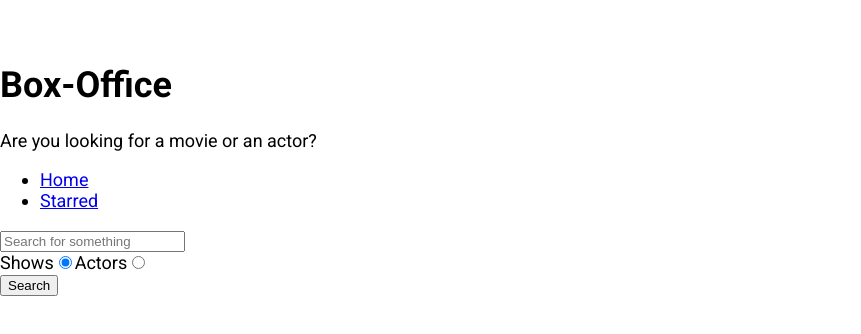
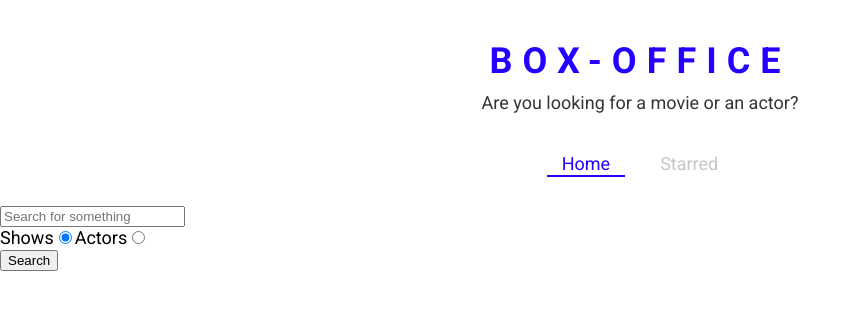
Before and after one commit to KRamBalaji/box-office, a React (Create React App) app: page / in a window 1280 px wide. Shown: the top 334 px of the page, without its empty margins (0-861 px from the left). Built offline with nearby package versions, Linux system fonts and the light colour scheme.

Commit message:
defined theme for styled components and created a few styled components

```diff
--- a/src/App.js
+++ b/src/App.js
@@ -1,11 +1,21 @@
 import React from 'react';
 import { Switch, Route } from 'react-router-dom';
+import { ThemeProvider } from 'styled-components';
 import Home from './pages/Home';
 import Show from './pages/Show';
 import Starred from './pages/Starred';
 
+const theme = {
+  mainColors: {
+    blue: '#2400ff',
+    gray: '#c6c6c6',
+    dark: '#353535',
+  },
+};
+
 function App() {
   return (
+    <ThemeProvider theme={theme}>
   <Switch>
 
     <Route exact path="/">
@@ -27,6 +37,7 @@
     </Route>
 
   </Switch>
+  </ThemeProvider>
   );
 }
 
--- a/src/components/Navs.js
+++ b/src/components/Navs.js
@@ -1,5 +1,6 @@
 import React from 'react';
-import { Link } from 'react-router-dom';
+import { useLocation } from 'react-router';
+import { NavList, LinkStyled } from './Navs.styled';
 
 const LINKS=[
     {to:'/', text:'Home'},
@@ -7,15 +8,18 @@
 ]
 
 const Navs = () => {
+
+    const location = useLocation()
+
     return (
         <div>
-            <ul>
+            <NavList>
                 {
-                    LINKS.map(item => <li key={item.to}>
-                        <Link to={item.to}>{item.text}</Link>
-                        </li>)
+                    LINKS.map(item => (<li key={item.to}>
+                        <LinkStyled to={item.to} className={item.to === location.pathname ? 'active' : ''}>{item.text}</LinkStyled>
+                    </li>))
                 }
-            </ul>
+            </NavList>
         </div>
     )
 }
--- /dev/null
+++ b/src/components/Navs.styled.js
@@ -0,0 +1,41 @@
+import styled from "styled-components";
+import { Link } from "react-router-dom";
+
+export const NavList = styled.ul`
+  display: flex;
+  justify-content: center;
+  list-style: none;
+  margin: 0 0 30px;
+  padding: 0;
+`;
+
+export const LinkStyled = styled(Link)`
+  margin: 0 10px;
+  padding: 3px 15px;
+  position: relative;
+  text-decoration: none;
+  color: ${({ theme }) => theme.mainColors.gray};
+  &.active {
+    color: ${({ theme }) => theme.mainColors.blue};
+    &:after {
+      content: '';
+      position: absolute;
+      display: block;
+      height: 2px;
+      left: 0%;
+      bottom: 0;
+      background-color: ${({ theme }) => theme.mainColors.blue};
+      animation: slide-in 0.3s ease-in forwards;
+      @keyframes slide-in {
+        from {
+          left: 50%;
+          width: 0;
+        }
+        to {
+          left: 0%;
+          width: 100%;
+        }
+      }
+    }
+  }
+`;
--- a/src/components/Title.js
+++ b/src/components/Title.js
@@ -1,10 +1,11 @@
-import React from 'react'
+import React from 'react';
+import { TitleWrapper } from './Title.styled';
 
 export const Title = ({ title, subtitle}) => {
     return (
-        <div>
+        <TitleWrapper>
             <h1>{title}</h1>
             <p>{subtitle}</p>
-        </div>
+        </TitleWrapper>
     )
 }
--- /dev/null
+++ b/src/components/Title.styled.js
@@ -0,0 +1,18 @@
+import styled from "styled-components";
+
+export const TitleWrapper = styled.div`
+  text-align: center;
+  margin: 0 0 40px;
+
+  h1 {
+    color: ${({ theme }) => theme.mainColors.blue};
+    letter-spacing: 10px;
+    text-transform: uppercase;
+    margin: 0 0 10px;
+  }
+
+  p {
+    color: ${({ theme }) => theme.mainColors.dark};
+    margin: 0;
+  }
+`;
```
